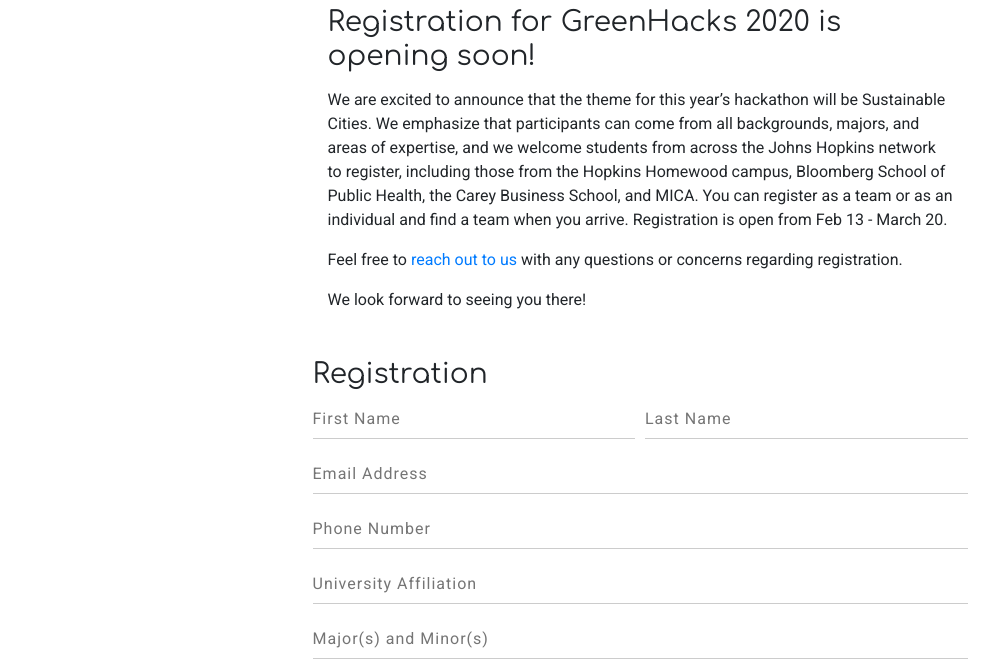
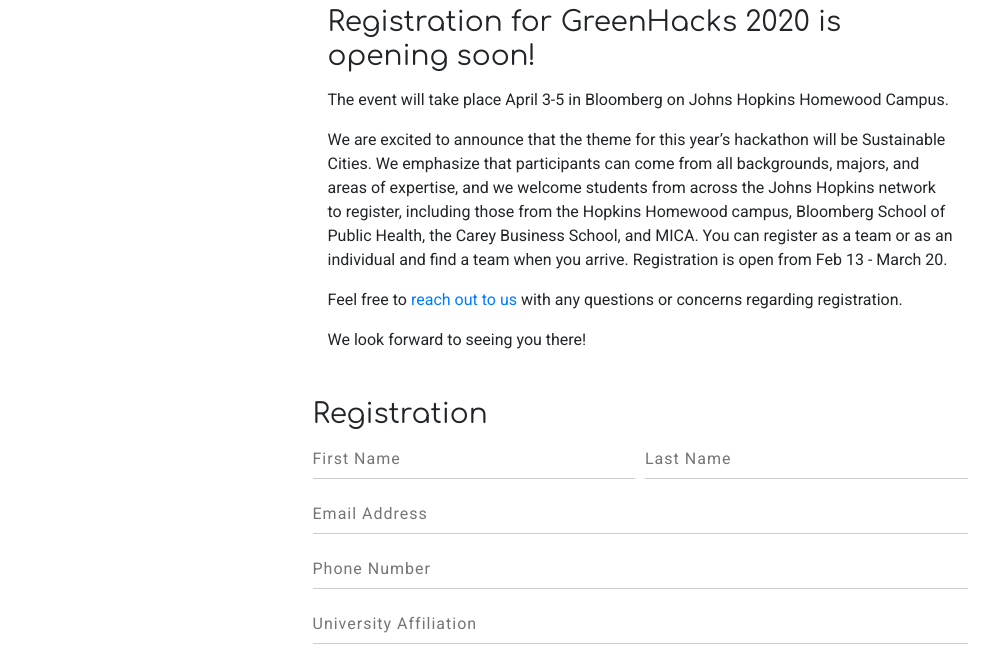
Before and after one commit to connollyf/greenhacks, a website: page registration.html in a window 1280 px wide. Shown: the part 102-772 px from the top of the page, without its empty margins (0-1007 px from the left). Drawn offline with nearby package versions, Linux system fonts and the light colour scheme.

Commit message:
added dates

```diff
--- a/registration.html
+++ b/registration.html
@@ -80,6 +80,9 @@
     <div class="row">
       <div class="col-10 offset-1 col-md-6 offset-md-3">
         <h3 class="registration-title">Registration for GreenHacks 2020 is opening soon!</h3>
+        <p>
+          The event will take place April 3-5 in Bloomberg on Johns Hopkins Homewood Campus.
+        </p>
         <p>
         We are excited to announce that the theme for this year’s hackathon will be Sustainable Cities. We emphasize that participants can come from all backgrounds, majors, and areas of expertise, and we welcome students from across the Johns Hopkins network to register, including those from the Hopkins Homewood campus, Bloomberg School of Public Health, the Carey Business School, and MICA. You can register as a team or as an individual and find a team when you arrive. Registration is open from Feb 13 - March 20.
         </p>
```
